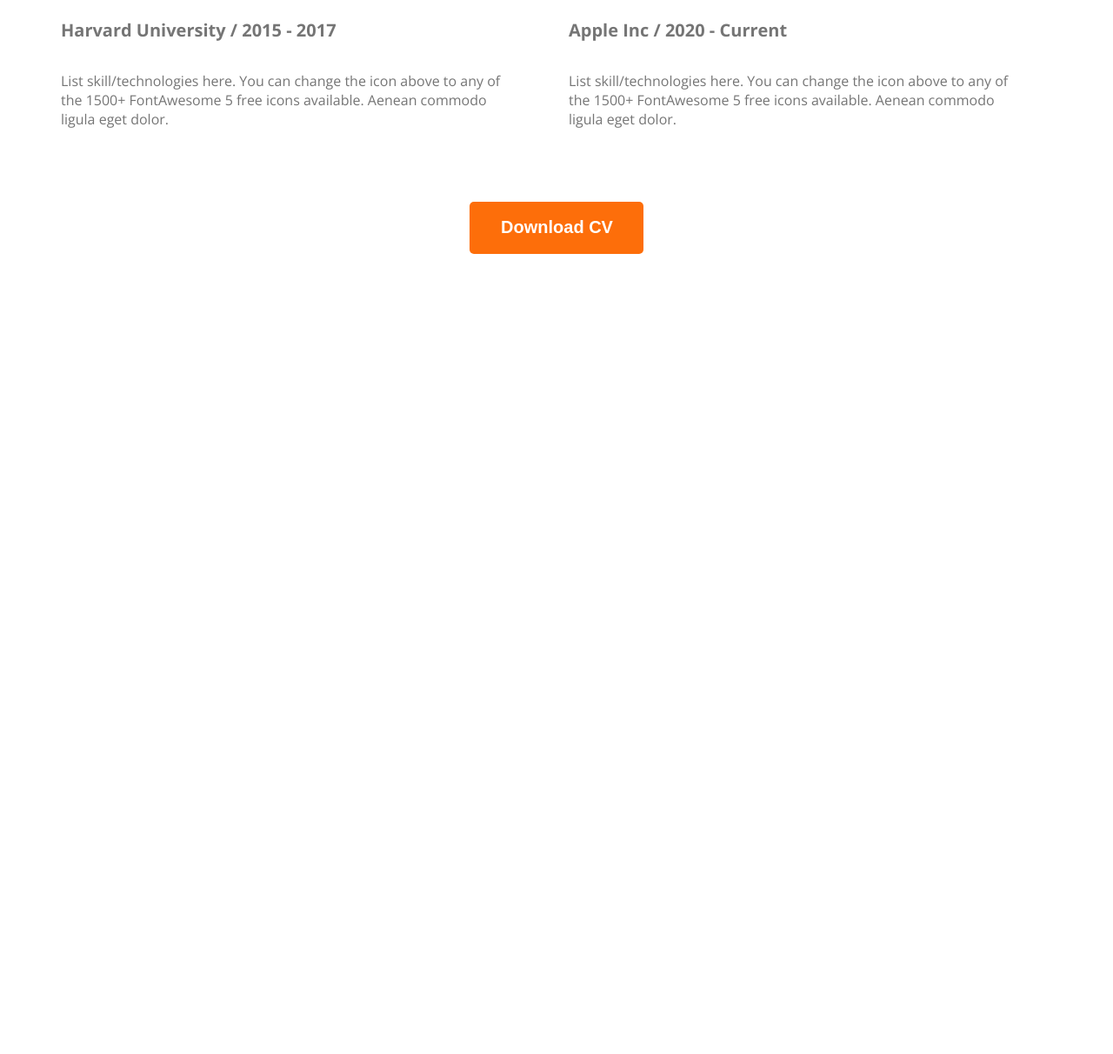
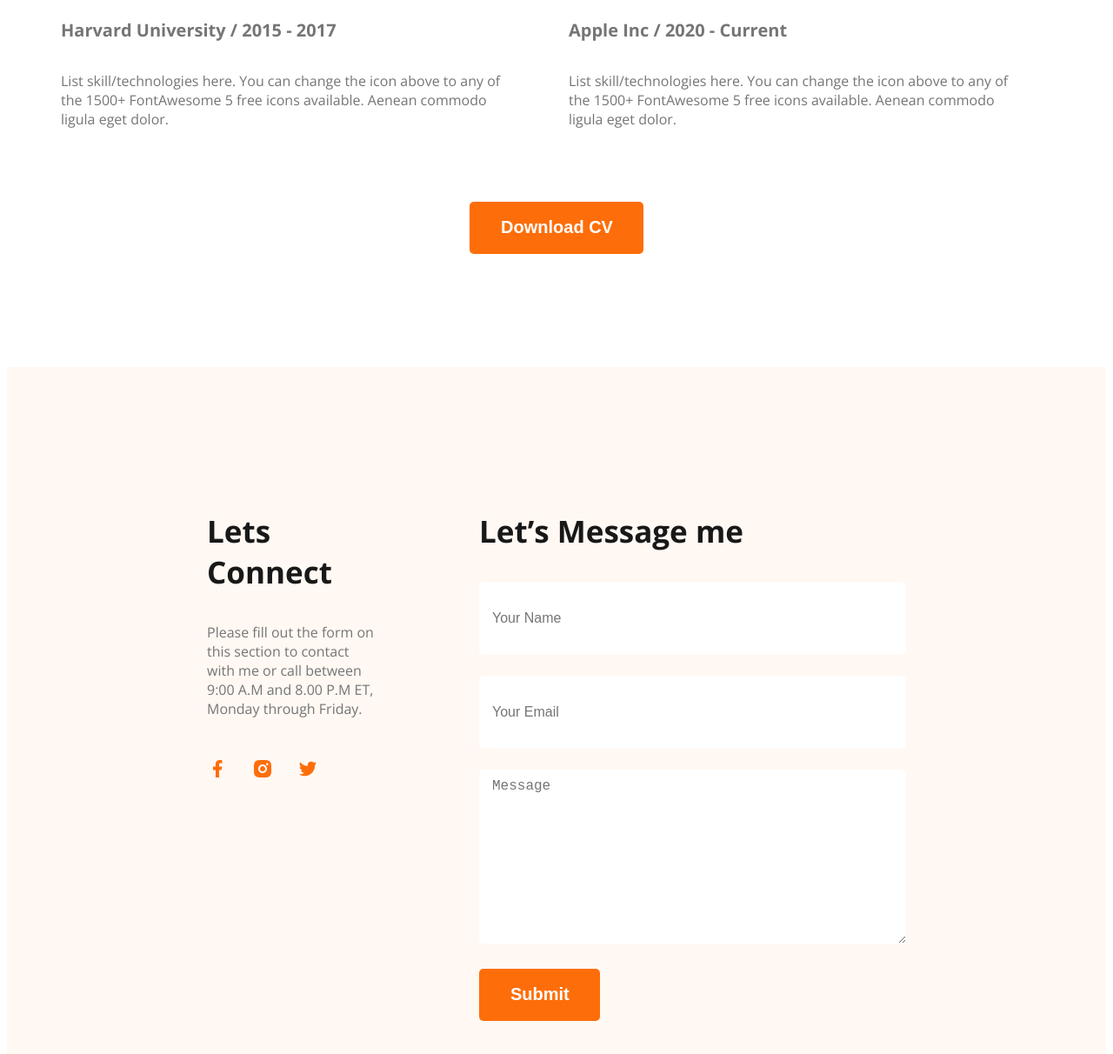
Before and after one commit to TawfiqueRian/webdeveloper-portfolio, a plain HTML site: page index.html in a window 1280 px wide. Shown: the part 3285-4497 px from the top of the page at 87% size. Before the commit the page ends 3585 px from the top, so only its background shows below. Drawn offline with nearby package versions, Linux system fonts and the light colour scheme.

Commit message:
footer is added

```diff
--- a/index.html
+++ b/index.html
@@ -128,8 +128,21 @@ to any of the 1500+ FontAwesome 5 free icons available. Aenean commodo ligula eg
             </div>
         </section>
     </main>
-    <footer>
-
+    <footer class="secondary-bg">
+        <div class="footer-columns">
+            <h3 class="column-title">Lets Connect</h3>
+            <p class="column-description">Please fill out the form on this section to contact with me or call between 9:00 A.M and 8.00 P.M ET, Monday through Friday.</p>
+            <a href=""><img class="icons" src="images/icons/facebook.png" alt=""></a>
+            <a href=""><img class="icons" src="images/icons/insta.png" alt=""></a>
+            <a href=""><img class="icons" src="images/icons/twitter.png" alt=""></a>
+        </div>
+        <div class="footer-columns">
+            <h3 class="column-title">Let’s Message me</h3>
+            <input type="text" name="" id="" placeholder="Your Name">
+            <input type="email" name="" id="" placeholder="Your Email">
+            <textarea name="" id="" cols="30" rows="10" placeholder="Message"></textarea>
+            <input class="btn-primary" type="submit" value="Submit">
+        </div>
     </footer>
 </body>
 </html>
--- a/styles/portfolio.css
+++ b/styles/portfolio.css
@@ -269,3 +269,52 @@ nav ul{
 .resume hr{
     width: 558px;
 }
+
+
+
+/* footer style */
+
+footer{
+    display: flex;
+    padding: 130px 230px;
+    gap: 117px;
+    margin-top: 130px;
+}
+
+.column-title{
+    color: #181818;
+    font-size: 35px;
+    font-weight: bold;
+}
+
+.column-description{
+    color: #757575;
+    font-size: 16px;
+}
+
+footer input[type="text"], input[type="email"]{
+    width: 461px;
+    height: 64px;
+    display: block;
+    margin-bottom: 24px;
+    border: none;
+    border-radius: 5px;
+    color: #757575;
+    font-size: 16px;
+    padding: 10px 15px;
+}
+footer textarea{
+    width: 461px;
+    height: 180px;
+    padding: 10px 15px;
+    border: none;
+    border-radius: 5px;
+    color: #757575;
+    font-size: 16px;
+    margin-bottom: 24px;
+}
+
+.icons{
+    margin-right: 24px;
+    margin-top: 30px;
+}
```
